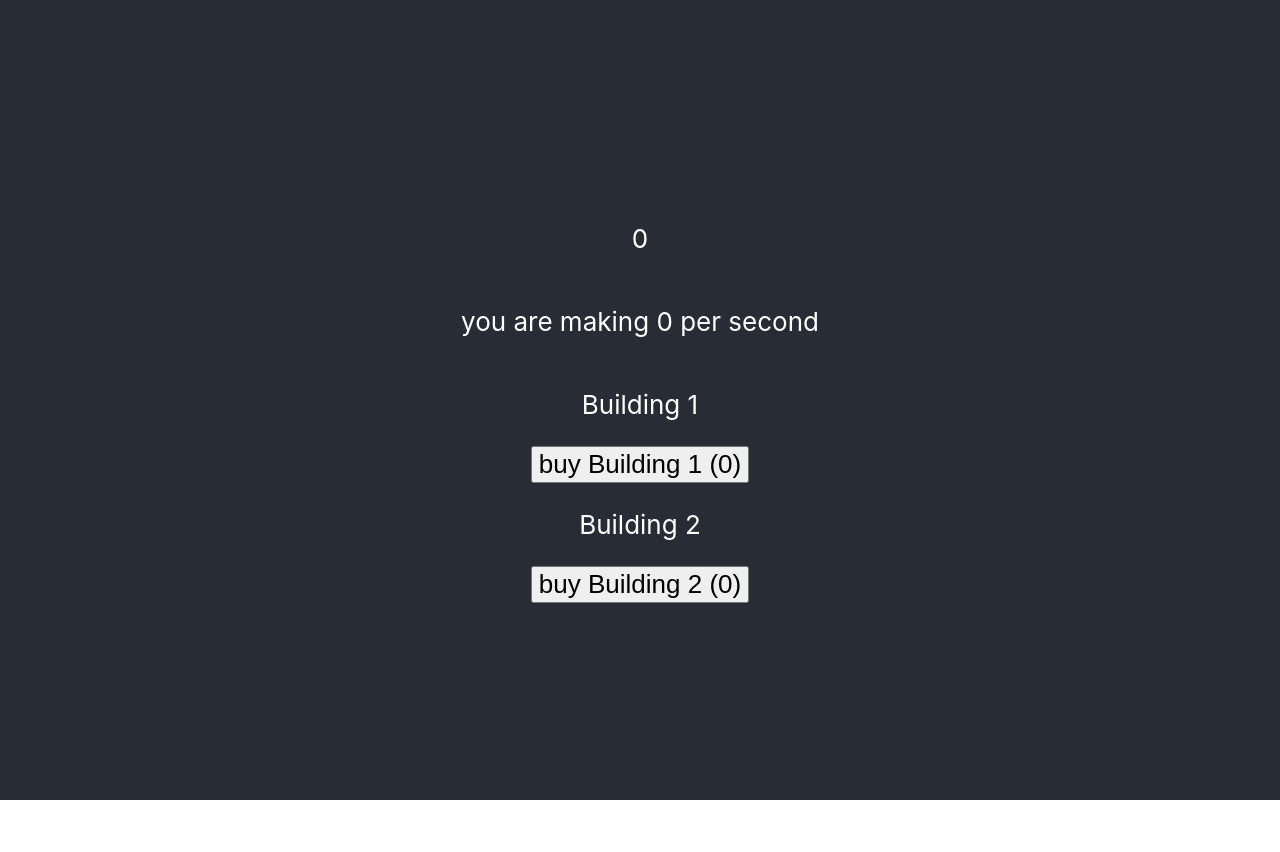
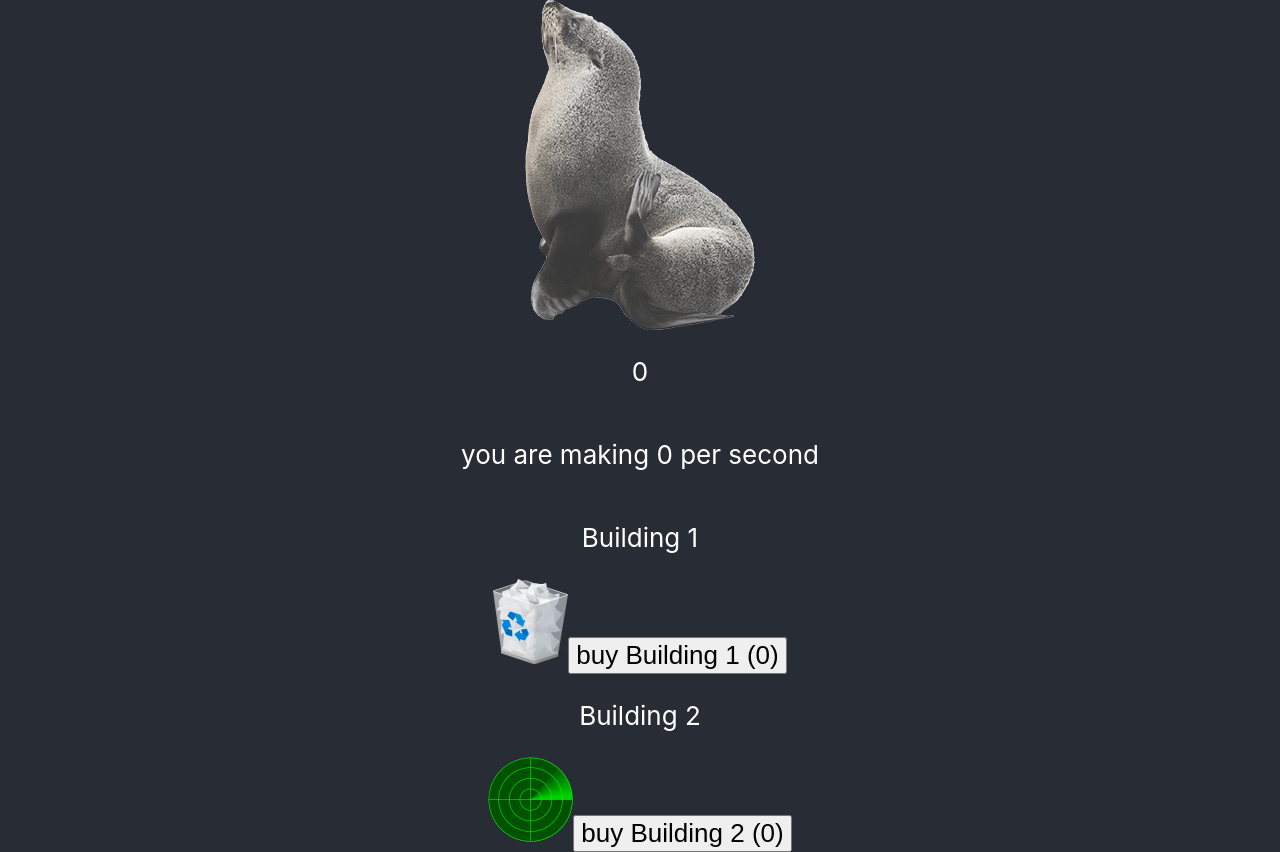
Before and after one commit to matthewyingtao/sealClicker, a React (Vite) app: page / in a window 1280 px wide. Before the commit the page ends 800 px from the top, so only its background shows below. Built offline with nearby package versions, Linux system fonts and the light colour scheme.

Commit message:
add clickable seal

```diff
--- a/src/App.tsx
+++ b/src/App.tsx
@@ -1,10 +1,13 @@
 import "./App.css";
+import sealImage from "./assets/seal.png";
 import BuildingButton from "./components/BuildingButton";
 import Counter from "./components/Counter";
 import { useGame } from "./hooks/gameHooks";
-import { useAppSelector } from "./hooks/storeHooks";
+import { useAppDispatch, useAppSelector } from "./hooks/storeHooks";
+import { changeCountBy } from "./store/slices/counterSlice";
 
 function App() {
+	const dispatch = useAppDispatch();
 	const { countPerSecond } = useGame();
 
 	const buildings = useAppSelector((state) => state.buildings);
@@ -12,10 +15,19 @@ function App() {
 	return (
 		<div className="App">
 			<header className="App-header">
+				<img
+					onClick={() => dispatch(changeCountBy(5))}
+					src={sealImage}
+					alt=""
+				/>
 				<Counter />
 				<p>you are making {countPerSecond} per second</p>
-				{buildings.map(({ building, count }) => (
-					<BuildingButton key={building.id} building={building} count={count} />
+				{buildings.map(({ building, quantity }) => (
+					<BuildingButton
+						key={building.id}
+						building={building}
+						quantity={quantity}
+					/>
 				))}
 			</header>
 		</div>
--- a/src/components/BuildingButton.tsx
+++ b/src/components/BuildingButton.tsx
@@ -1,23 +1,32 @@
 import { Building } from "../data/buildings";
-import { useAppDispatch } from "../hooks/storeHooks";
+import { useAppDispatch, useAppSelector } from "../hooks/storeHooks";
 import { purchase } from "../store/slices/buildingSlice";
+import { changeCountBy } from "../store/slices/counterSlice";
 
 export default function BuildingButton({
 	building,
-	count,
+	quantity,
 }: {
 	building: Building;
-	count: number;
+	quantity: number;
 }) {
 	const dispatch = useAppDispatch();
-	const { name, icon, id } = building;
+	const count = useAppSelector((state) => state.counter.value);
+	const { name, icon, id, baseCost } = building;
+
+	const purchaseBuilding = () => {
+		if (count <= baseCost) return;
+
+		dispatch(purchase(id));
+		dispatch(changeCountBy(-baseCost));
+	};
 
 	return (
 		<div key={name}>
 			<p>{name}</p>
-			{/* <img src={icon} alt="" /> */}
-			<button onClick={() => dispatch(purchase(id))}>
-				buy {name} ({count})
+			<img src={icon} alt={`purchase ${name}`} />
+			<button onClick={purchaseBuilding}>
+				buy {name} ({quantity})
 			</button>
 		</div>
 	);
--- a/src/hooks/gameHooks/index.ts
+++ b/src/hooks/gameHooks/index.ts
@@ -1,5 +1,5 @@
 import { useCallback, useEffect } from "react";
-import { incrementByAmount } from "../../store/slices/counterSlice";
+import { changeCountBy } from "../../store/slices/counterSlice";
 import { useAppDispatch, useAppSelector } from "../storeHooks";
 
 export const useGame = () => {
@@ -7,13 +7,13 @@ export const useGame = () => {
 
 	const countPerSecond = useAppSelector((state) => {
 		return state.buildings.reduce(
-			(prev, curr) => prev + curr.count * curr.building.productionSpeed,
+			(prev, curr) => prev + curr.quantity * curr.building.productionSpeed,
 			0
 		);
 	});
 
 	const addCount = useCallback(
-		() => dispatch(incrementByAmount(countPerSecond / 20)),
+		() => dispatch(changeCountBy(countPerSecond / 20)),
 		[countPerSecond]
 	);
 
--- a/src/store/slices/buildingSlice.ts
+++ b/src/store/slices/buildingSlice.ts
@@ -3,7 +3,7 @@ import { Building, buildings } from "../../data/buildings";
 
 export interface BuildingState {
 	building: Building;
-	count: number;
+	quantity: number;
 }
 
 type MultiBuildingPurchase = {
@@ -13,7 +13,7 @@ type MultiBuildingPurchase = {
 
 const initialState: BuildingState[] = buildings.map((building) => ({
 	building,
-	count: 0,
+	quantity: 0,
 }));
 
 export const buildingSlice = createSlice({
@@ -21,13 +21,13 @@ export const buildingSlice = createSlice({
 	initialState,
 	reducers: {
 		purchase: (state, action: PayloadAction<number>) => {
-			state[action.payload].count += 1;
+			state[action.payload].quantity += 1;
 		},
 		sell: (state, action: PayloadAction<number>) => {
-			state[action.payload].count -= 1;
+			state[action.payload].quantity -= 1;
 		},
 		buyAmount: (state, action: PayloadAction<MultiBuildingPurchase>) => {
-			state[action.payload.id].count += action.payload.amount;
+			state[action.payload.id].quantity += action.payload.amount;
 		},
 	},
 });
--- a/src/store/slices/counterSlice.ts
+++ b/src/store/slices/counterSlice.ts
@@ -12,18 +12,12 @@ export const counterSlice = createSlice({
 	name: "counter",
 	initialState,
 	reducers: {
-		increment: (state) => {
-			state.value += 1;
-		},
-		decrement: (state) => {
-			state.value -= 1;
-		},
-		incrementByAmount: (state, action: PayloadAction<number>) => {
+		changeCountBy: (state, action: PayloadAction<number>) => {
 			state.value += action.payload;
 		},
 	},
 });
 
-export const { increment, decrement, incrementByAmount } = counterSlice.actions;
+export const { changeCountBy } = counterSlice.actions;
 
 export const counterReducer = counterSlice.reducer;
```
